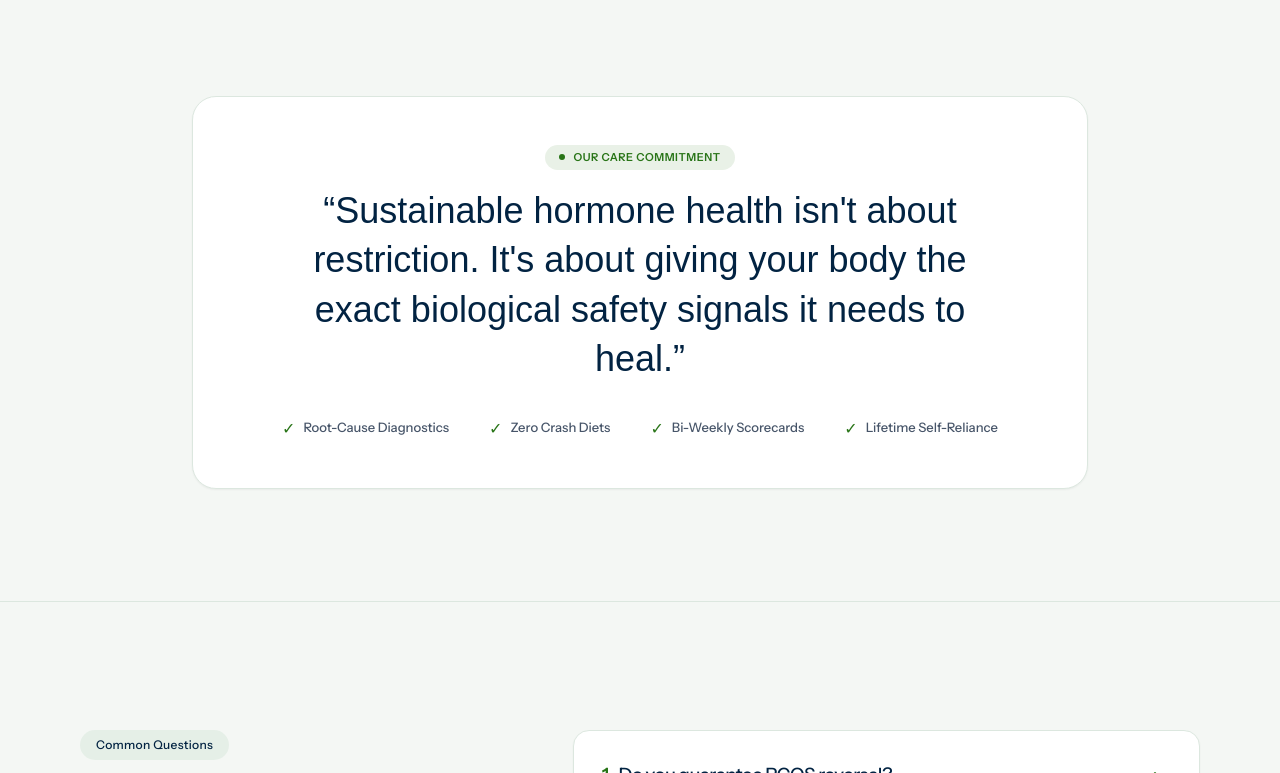
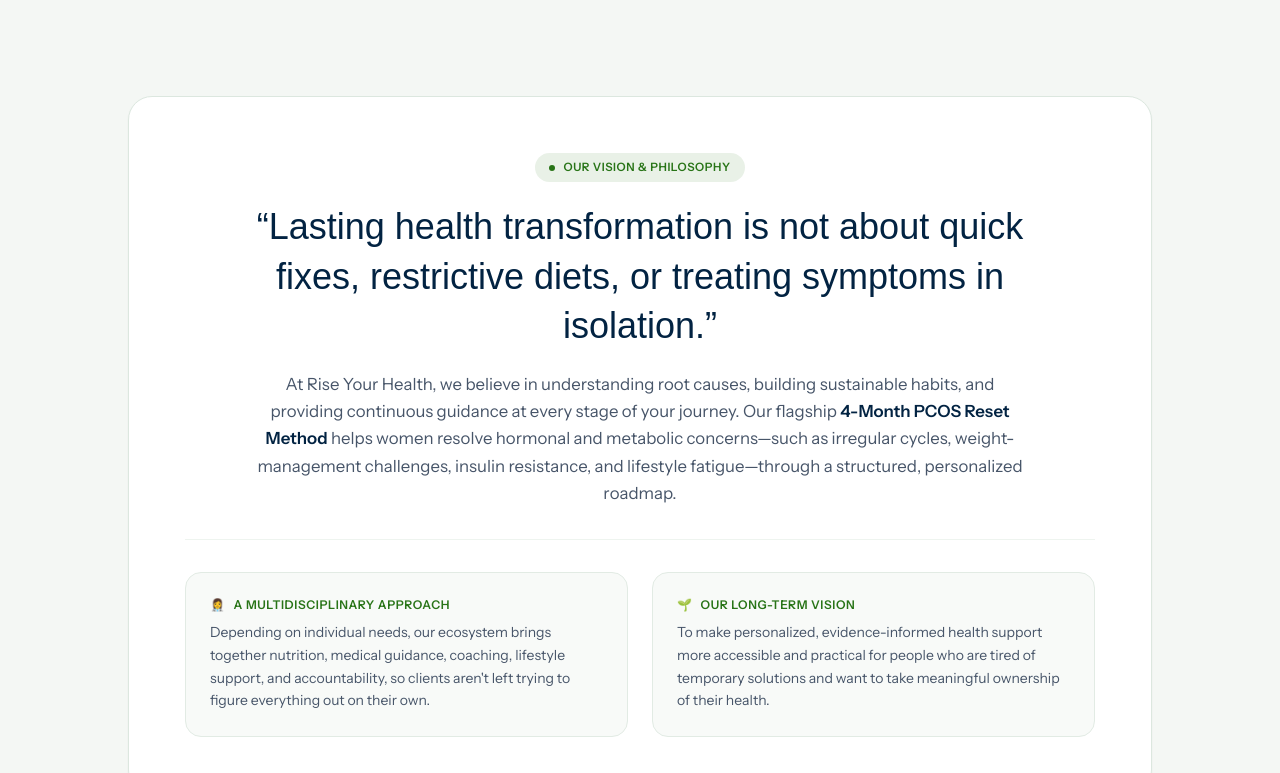
Before and after one commit to nickgoel31/rise-your-health, a Next.js app: page / in a window 1280 px wide. Shown: the part 6387-7160 px from the top of the page. Built offline with nearby package versions, Linux system fonts and the light colour scheme; a web font is replaced by a local one.

Commit message:
feat: add Rise Your Health philosophy, multidisciplinary approach, and vision section

```diff
--- a/src/components/TestimonialsSection.tsx
+++ b/src/components/TestimonialsSection.tsx
@@ -250,29 +250,40 @@ export default function TestimonialsSection() {
           </ScrollReveal>
         </div>
 
-        {/* Clinical Care Commitment Card */}
-        <ScrollReveal delay={200} duration={850} distance={28} className="w-full mt-20 sm:mt-24 max-w-4xl">
-          <div className="rounded-3xl bg-white border border-[#DCE7DF] p-8 sm:p-10 md:p-12 text-center flex flex-col items-center shadow-xs">
-            <div className="inline-flex items-center gap-2 px-3.5 py-1 rounded-full bg-[#287417]/10 text-[#287417] text-[11px] font-sans font-semibold uppercase tracking-wider mb-4">
+        {/* Clinical Care Commitment & Vision Section */}
+        <ScrollReveal delay={200} duration={850} distance={28} className="w-full mt-20 sm:mt-24 max-w-5xl">
+          <div className="rounded-3xl bg-white border border-[#DCE7DF] p-8 sm:p-12 md:p-14 text-center flex flex-col items-center shadow-xs">
+            <div className="inline-flex items-center gap-2 px-3.5 py-1.5 rounded-full bg-[#287417]/10 text-[#287417] text-[11.5px] font-sans font-semibold uppercase tracking-wider mb-5">
               <span className="w-1.5 h-1.5 rounded-full bg-[#287417]" />
-              Our Care Commitment
+              Our Vision & Philosophy
             </div>
-            <p className="font-serif text-2xl sm:text-3xl md:text-4xl text-[#022342] leading-snug font-normal max-w-2xl">
-              &ldquo;Sustainable hormone health isn&apos;t about restriction. It&apos;s about giving your body the exact biological safety signals it needs to heal.&rdquo;
+
+            <h3 className="font-serif text-2xl sm:text-3xl md:text-[2.25rem] text-[#022342] leading-snug font-normal max-w-3xl">
+              &ldquo;Lasting health transformation is not about quick fixes, restrictive diets, or treating symptoms in isolation.&rdquo;
+            </h3>
+
+            <p className="mt-5 text-[#475569] text-sm sm:text-base md:text-[1.05rem] font-light leading-relaxed max-w-3xl text-center">
+              At Rise Your Health, we believe in understanding root causes, building sustainable habits, and providing continuous guidance at every stage of your journey. Our flagship <strong className="text-[#022342] font-semibold">4-Month PCOS Reset Method</strong> helps women resolve hormonal and metabolic concerns—such as irregular cycles, weight-management challenges, insulin resistance, and lifestyle fatigue—through a structured, personalized roadmap.
             </p>
-            <div className="mt-8 flex flex-wrap items-center justify-center gap-6 sm:gap-10 w-full text-xs sm:text-[13px] text-[#475569] font-medium font-sans">
-              <span className="flex items-center gap-2">
-                <span className="text-[#287417] text-base">✓</span> Root-Cause Diagnostics
-              </span>
-              <span className="flex items-center gap-2">
-                <span className="text-[#287417] text-base">✓</span> Zero Crash Diets
-              </span>
-              <span className="flex items-center gap-2">
-                <span className="text-[#287417] text-base">✓</span> Bi-Weekly Scorecards
-              </span>
-              <span className="flex items-center gap-2">
-                <span className="text-[#287417] text-base">✓</span> Lifetime Self-Reliance
-              </span>
+
+            <div className="mt-8 pt-8 border-t border-[#EEF4EF] w-full grid grid-cols-1 md:grid-cols-2 gap-6 text-left">
+              <div className="p-5 sm:p-6 rounded-2xl bg-[#F8FAF8] border border-[#E2EBE4]">
+                <p className="font-sans text-xs font-semibold uppercase tracking-wider text-[#287417] mb-2 flex items-center gap-2">
+                  <span>👩‍⚕️</span> A Multidisciplinary Approach
+                </p>
+                <p className="text-xs sm:text-sm text-[#475569] leading-relaxed font-light">
+                  Depending on individual needs, our ecosystem brings together nutrition, medical guidance, coaching, lifestyle support, and accountability, so clients aren&apos;t left trying to figure everything out on their own.
+                </p>
+              </div>
+
+              <div className="p-5 sm:p-6 rounded-2xl bg-[#F8FAF8] border border-[#E2EBE4]">
+                <p className="font-sans text-xs font-semibold uppercase tracking-wider text-[#287417] mb-2 flex items-center gap-2">
+                  <span>🌱</span> Our Long-Term Vision
+                </p>
+                <p className="text-xs sm:text-sm text-[#475569] leading-relaxed font-light">
+                  To make personalized, evidence-informed health support more accessible and practical for people who are tired of temporary solutions and want to take meaningful ownership of their health.
+                </p>
+              </div>
             </div>
           </div>
         </ScrollReveal>
```
